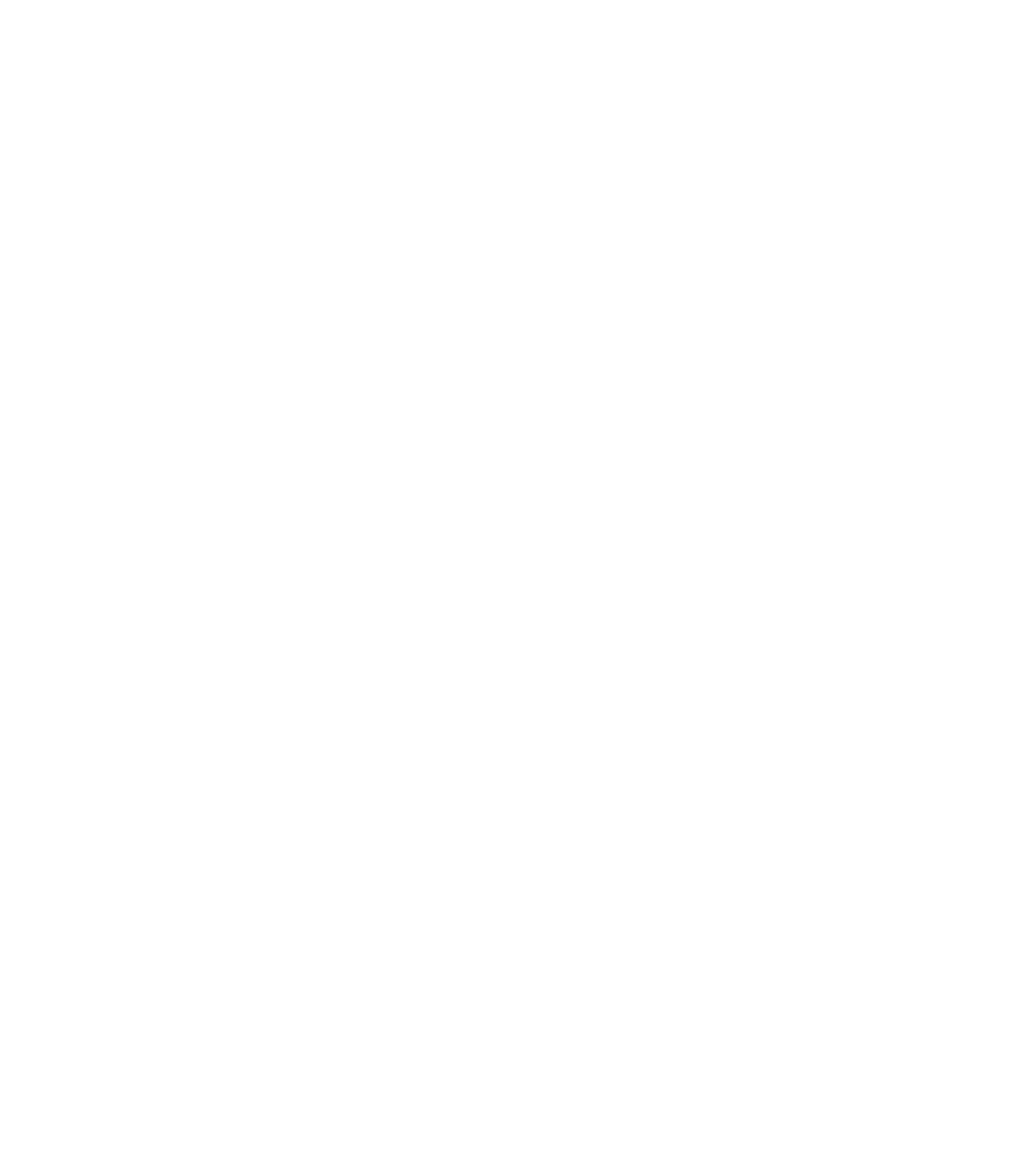
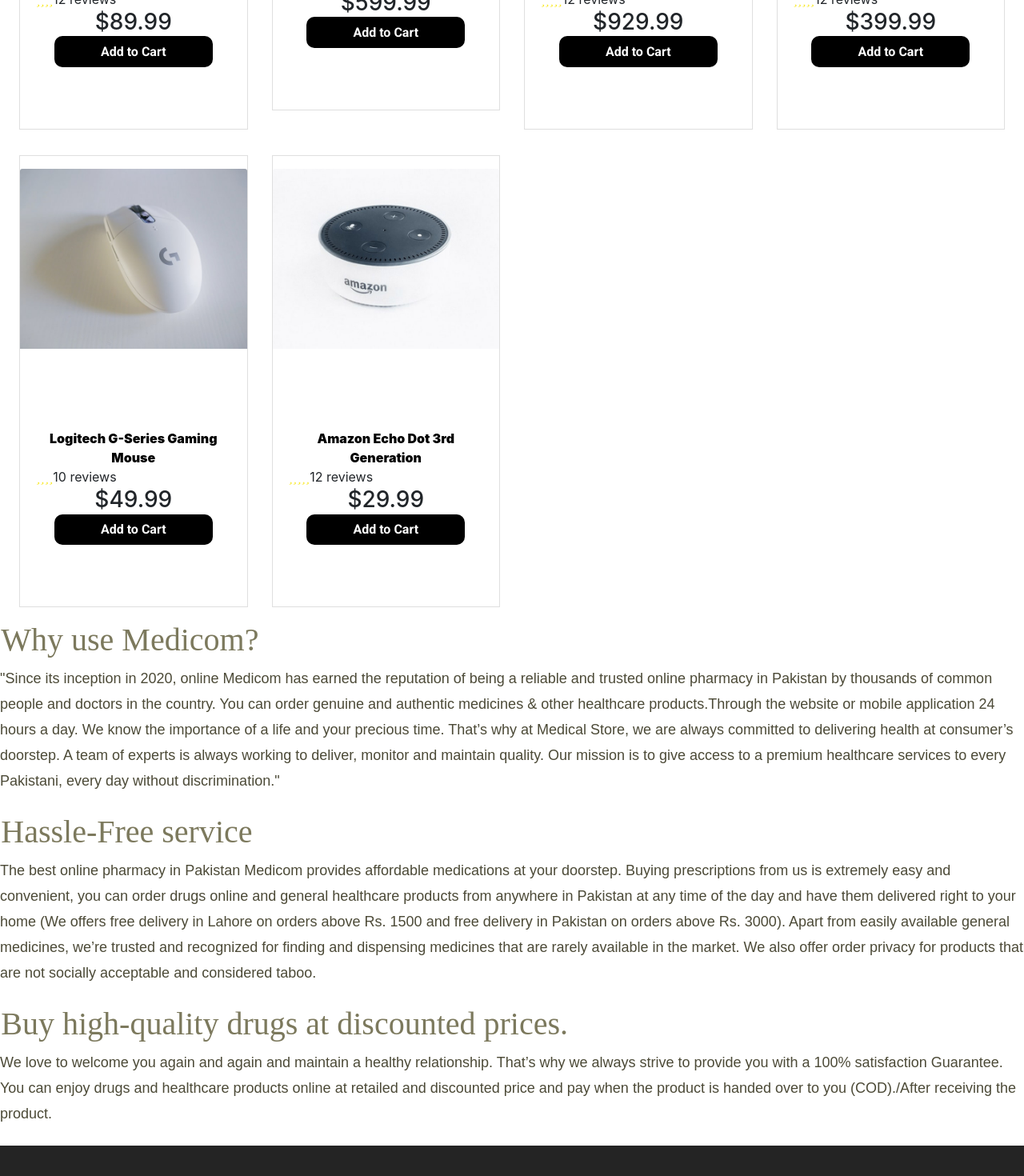
Before and after one commit to mHuzefa/Medicom, a React (Create React App) app in the folder frontend/: page /HomePage in a window 1280 px wide. Shown: the part 1300-2770 px from the top of the page at 80% size. Before the commit the page ends 1008 px from the top, so only its background shows below. Built offline with nearby package versions, Linux system fonts and the light colour scheme.

Commit message:
📃: Home Page Completed

```diff
--- a/frontend/src/App.js
+++ b/frontend/src/App.js
@@ -25,6 +25,7 @@
         <Route path='/product/:id' component={SingleProduct} exact />
         <Route path='/UserProfile' component={UserProfilePage} exact />
         <Route path='/HomePage' component={HomePage} exact />
+        <Route path='/' component={HomePage} exact />
       </div>
     </Router>
   )
--- a/frontend/src/components/Footer.js
+++ b/frontend/src/components/Footer.js
@@ -8,7 +8,7 @@
     <div className='footer-container'>
       <section className='footer-subscription'>
         <p className='footer-subscription-heading'>
-          Join the Adventure newsletter to receive our best vacation deals
+          Subscribe to know about latest products and discounts.
         </p>
         <p className='footer-subscription-text'>
           You can unsubscribe at any time.
@@ -31,26 +31,15 @@
             <h2>About Us</h2>
             <Link to='/sign-up'>How it works</Link>
             <Link to='/'>Testimonials</Link>
-            <Link to='/'>Careers</Link>
-            <Link to='/'>Investors</Link>
             <Link to='/'>Terms of Service</Link>
           </div>
           <div class='footer-link-items'>
             <h2>Contact Us</h2>
             <Link to='/'>Contact</Link>
-            <Link to='/'>Support</Link>
-            <Link to='/'>Destinations</Link>
-            <Link to='/'>Sponsorships</Link>
+            <a href='https://github.com/mHuzefa/Medicom'>Github Support</a>
           </div>
         </div>
         <div className='footer-link-wrapper'>
-          <div class='footer-link-items'>
-            <h2>Videos</h2>
-            <Link to='/'>Submit Video</Link>
-            <Link to='/'>Ambassadors</Link>
-            <Link to='/'>Agency</Link>
-            <Link to='/'>Influencer</Link>
-          </div>
           <div class='footer-link-items'>
             <h2>Social Media</h2>
             <Link to='/'>Instagram</Link>
@@ -64,54 +53,12 @@
         <div class='social-media-wrap'>
           <div class='footer-logo'>
             <Link to='/' className='social-logo'>
-              TRVL
+              Medicom
               <i class='fab fa-typo3' />
             </Link>
           </div>
-          <small class='website-rights'>TRVL © 2020</small>
-          <div class='social-icons'>
-            <Link
-              class='social-icon-link facebook'
-              to='/'
-              target='_blank'
-              aria-label='Facebook'
-            >
-              <i class='fab fa-facebook-f' />
-            </Link>
-            <Link
-              class='social-icon-link instagram'
-              to='/'
-              target='_blank'
-              aria-label='Instagram'
-            >
-              <i class='fab fa-instagram' />
-            </Link>
-            <Link
-              class='social-icon-link youtube'
-              to='/'
-              target='_blank'
-              aria-label='Youtube'
-            >
-              <i class='fab fa-youtube' />
-            </Link>
-            <Link
-              class='social-icon-link twitter'
-              to='/'
-              target='_blank'
-              aria-label='Twitter'
-            >
-              <i class='fab fa-twitter' />
-            </Link>
-            <Link
-              class='social-icon-link twitter'
-              to='/'
-              target='_blank'
-              aria-label='LinkedIn'
-            >
-              <i class='fab fa-linkedin' />
-            </Link>
+          <small class='website-rights'>Medicom © 2020</small>
           </div>
-        </div>
       </section>
     </div>
   );
--- a/frontend/src/components/Header.js
+++ b/frontend/src/components/Header.js
@@ -78,7 +78,7 @@
               <Link to='/HomePage'>HOME</Link>
             </li>
             <li>
-              <Link to='/'>CATEGORY</Link>
+              <Link to='/productpage'>CATEGORY</Link>
             </li>
             <li>
               <Link to='/'>CONTACT</Link>
--- /dev/null
+++ b/frontend/src/components/Homepage.css
@@ -0,0 +1,5 @@
+.h1-container {
+    color: #7c795d; font-family: 'Trocchi', serif; font-size: 45px; font-weight: normal; line-height: 48px; margin: 0.1%;
+  }
+
+  .p { color: #4c4a37; font-family: 'Source Sans Pro', sans-serif; font-size: 18px; line-height: 32px; margin: 0 0 24px; }
--- a/frontend/src/pages/HomePage.js
+++ b/frontend/src/pages/HomePage.js
@@ -6,19 +6,52 @@
 import Products from '../products'
 import '../style/header.css'
 import '../style/index.css'
+import '../components/Homepage.css'
 import '../components/HeroSection'
 import HeroSection from '../components/HeroSection'
+import Footer from '../components/Footer'
+import { BorderRight } from '@material-ui/icons'
+
 
 const HomePage = () => {
     return (
-        <div>
+        <>
             <Header />
-            <main style={{ marginTop: '10%' }}>
+            <HeroSection />
+            <Container fluid='true'>
+          <Row>
+            {Products.map((product) => (
+              <Col key={product._id} sm={6} md={4} lg={3}>
+                <div className='productPage'>
+                  <Product product={product} />
+                </div>
+              </Col>
+            ))}
+          </Row>
+        </Container>
+            <div className='h1-container'>
+            <h1>Why use Medicom?</h1>
+            </div>
+            <div className='p'>
+            <p>"Since its inception in 2020, online Medicom has earned the reputation of being a reliable and trusted online pharmacy in Pakistan by thousands of common people and doctors in the country. You can order genuine and authentic medicines & other healthcare products.Through the website or mobile application 24 hours a day.
+We know the importance of a life and your precious time. That’s why at Medical Store, we are always committed to delivering health at consumer’s doorstep. A team of experts is always working to deliver, monitor and maintain quality. Our mission is to give access to a premium healthcare services to every Pakistani, every day without discrimination."</p>
+            </div>
+            <div className='h1-container'>
+            <h1>Hassle-Free service​​</h1>
+            </div>
+            <div className='p'>
+            <p>The best online pharmacy in Pakistan Medicom provides affordable medications at your doorstep. Buying prescriptions from us is extremely easy and convenient, you can order drugs online and general healthcare products from anywhere in Pakistan at any time of the day and have them delivered right to your home (We offers free delivery in Lahore on orders above Rs. 1500 and free delivery in Pakistan on orders above Rs. 3000). Apart from easily available general medicines, we’re trusted and recognized for finding and dispensing medicines that are rarely available in the market.
+We also offer order privacy for products that are not socially acceptable and considered taboo.</p>
+            </div>
+            <div className='h1-container'>
+            <h1>Buy high-quality drugs at discounted prices.​</h1>
+            </div>
+            <div className='p'>
+            <p>We love to welcome you again and again and maintain a healthy relationship. That’s why we always strive to provide you with a 100% satisfaction Guarantee. You can enjoy drugs and healthcare products online at retailed and discounted price and pay when the product is handed over to you (COD)./After receiving the product.</p>
+            </div>
+            <Footer />
 
-            </main>
-            <HeroSection />
-
-        </div>
+        </>
     )
 }
 
```
